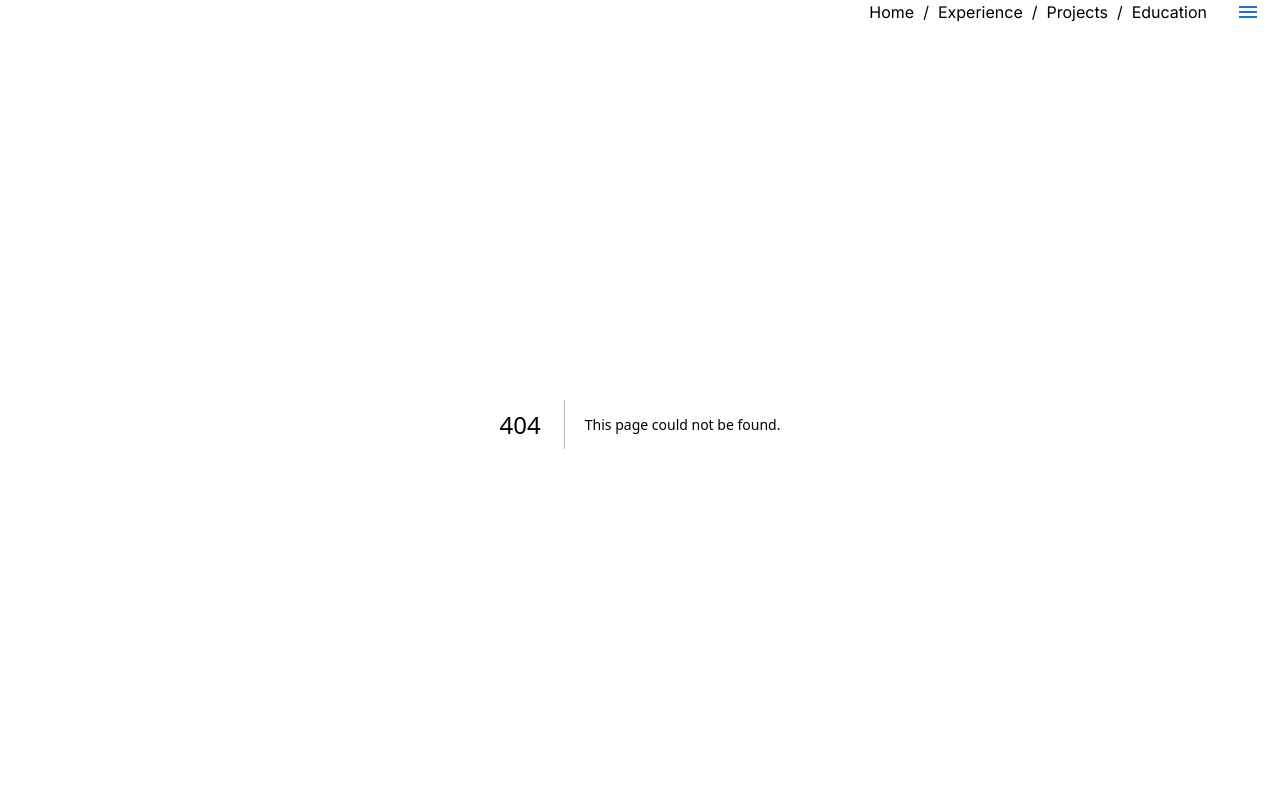
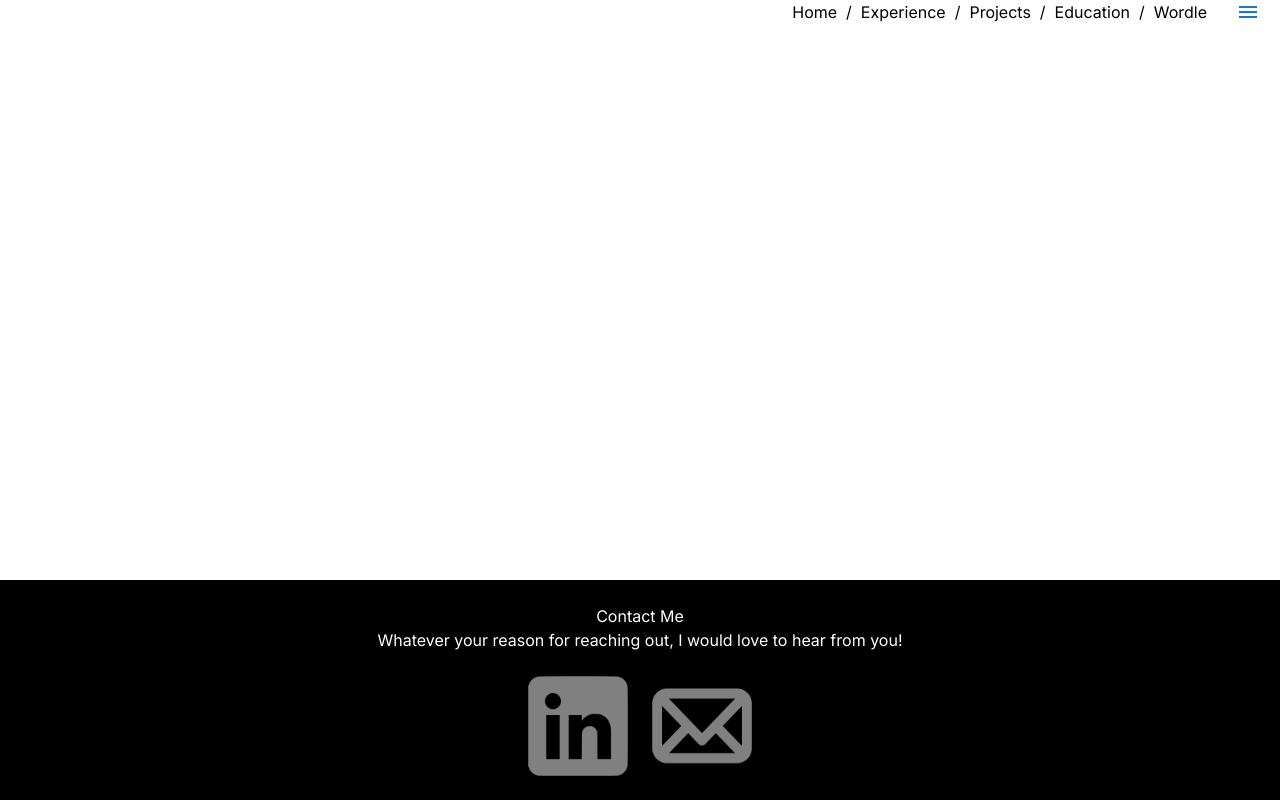
Before and after one commit to kwonj1234/jaekwon.me, a Next.js app: page /Wordle in a window 1280 px wide. Before the commit this address had no page. Shown: the top 800 px of the page. Built offline with nearby package versions, Linux system fonts and the light colour scheme.

Commit message:
start creating wordle page

```diff
--- a/package.json
+++ b/package.json
@@ -17,10 +17,11 @@
     "@types/react": "18.2.17",
     "@types/react-dom": "18.2.7",
     "autoprefixer": "10.4.14",
+    "axios": "^1.7.2",
     "eslint": "8.46.0",
     "eslint-config-next": "13.4.12",
-    "next": "13.4.12",
-    "postcss": "8.4.27",
+    "next": "^14.2.3",
+    "postcss": "^8.4.38",
     "react": "18.2.0",
     "react-dom": "18.2.0",
     "tailwindcss": "3.3.3",
--- /dev/null
+++ b/src/app/Wordle/page.tsx
@@ -0,0 +1,16 @@
+"use client"
+
+import { useEffect } from "react"
+
+export default function Projects() {
+
+  useEffect(() => {
+
+  }, [])
+
+  return (
+    <div className='Wordle'>
+
+    </div>
+  )
+}
--- a/src/components/NavBar.tsx
+++ b/src/components/NavBar.tsx
@@ -18,14 +18,15 @@ import HomeIcon from '@mui/icons-material/Home';
 import WorkIcon from '@mui/icons-material/Work';
 import CastleIcon from '@mui/icons-material/Castle';
 import SchoolIcon from '@mui/icons-material/School';
+import AbcIcon from '@mui/icons-material/Abc';
 
 import './NavBar.css';
 
-type iconType = "Home" | "Experience" | "Projects" | "Education";
+type iconType = "Home" | "Experience" | "Projects" | "Education" | "Wordle";
 
 export default function NavBar() {
 	const [isDrawerOpen, setDrawerOpen] = React.useState<boolean>(false);
-	const navButtons: iconType[] = ['Experience', 'Projects', 'Education'];
+	const navButtons: iconType[] = ['Experience', 'Projects', 'Education', 'Wordle'];
 
 	const toggleDrawer =(open: boolean) =>
 	(event: React.KeyboardEvent | React.MouseEvent) => {
@@ -50,6 +51,8 @@ export default function NavBar() {
 			return <CastleIcon />
 		} else if (icon === "Education") {
 			return <SchoolIcon />
+		} else if (icon === "Wordle") {
+			return <AbcIcon />
 		}
 	}
 
```
Also changed, not shown: 1 other file (tests, documents, lock files or other folders).
